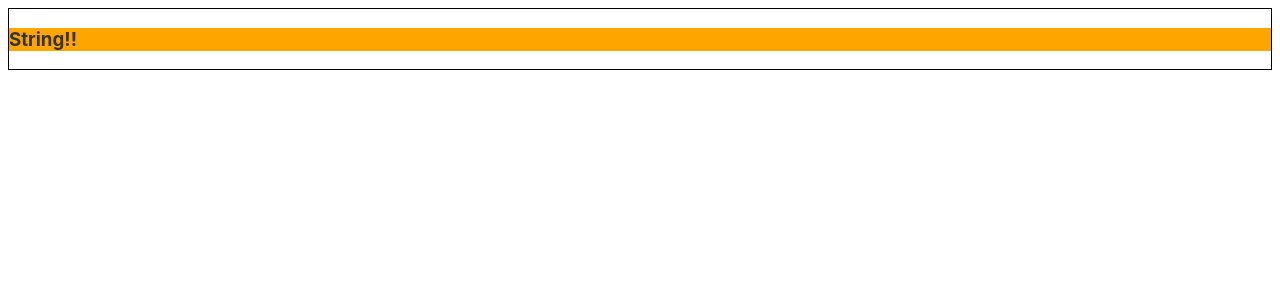
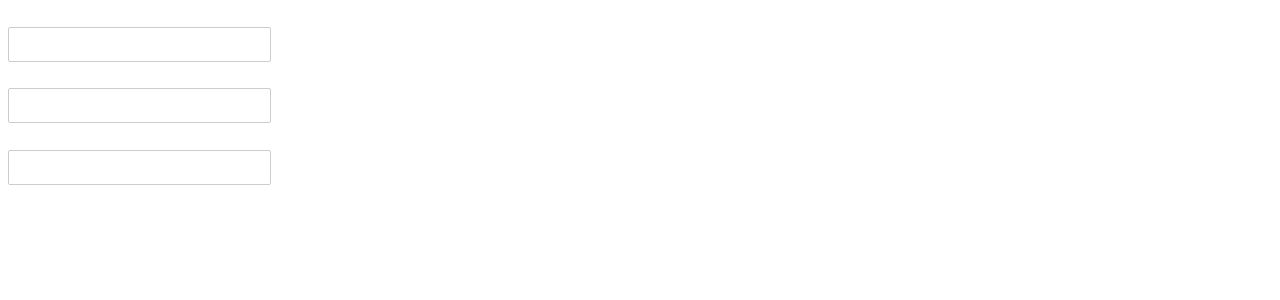
Before and after one commit to jhhj424/first-svelte-app, a Svelte app: page / in a window 1280 px wide. Shown: the top 300 px of the page. Built offline with nearby package versions, Linux system fonts and the light colour scheme.

Commit message:
feat: 데이터 바인딩

```diff
--- a/src/App.svelte
+++ b/src/App.svelte
@@ -1,21 +1,22 @@
 <script>
-	import { tick } from 'svelte';
-
-	let str = 'String!!';
-	let divEl;
-	let h3El;
-
-	const changeStyle = async () => {
-		await tick(); // 화면에 요소들이 모두 그려질 때까지 대기
-		divEl.style.border = '1px solid #000';
-		h3El.style.backgroundColor = 'orange';
-	}
-
-	changeStyle();
+	let str1 = '';
+	let str2 = '';
+	let str3 = '';
 </script>
 
 <main>
-	<div bind:this={divEl}>
-		<h3 bind:this={h3El}>{str}</h3>
+	<div>
+		<h3>{str1}</h3>
+		<input type="text" value={str1} /> <!-- 단방향 바인딩 -->
+	</div>
+
+	<div>
+		<h3>{str2}</h3>
+		<input type="text" value={str2} on:change={(e) => str2 = e.target.value} /> <!-- 양방향 바인딩 -->
+	</div>
+
+	<div>
+		<h3>{str3}</h3>
+		<input type="text" bind:value={str3} /> <!-- 양방향 바인딩 -->
 	</div>
 </main>
```
